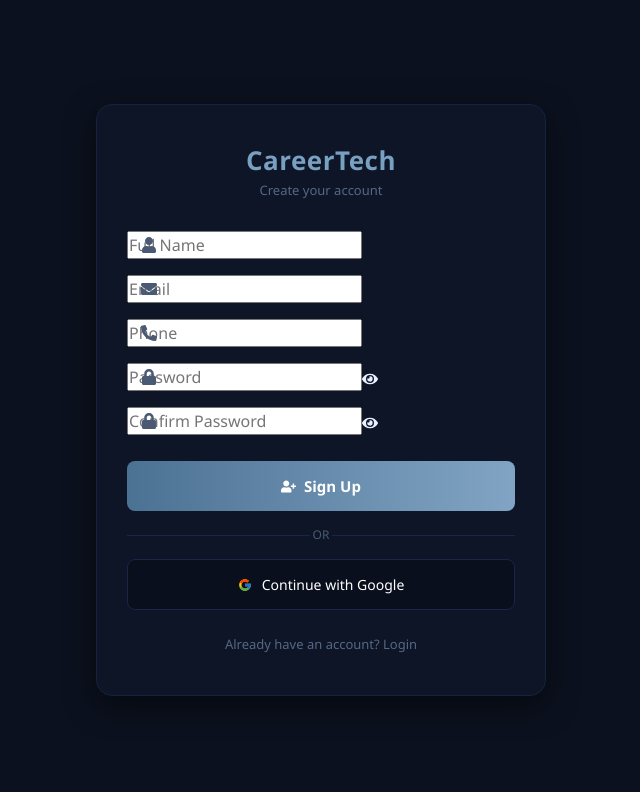
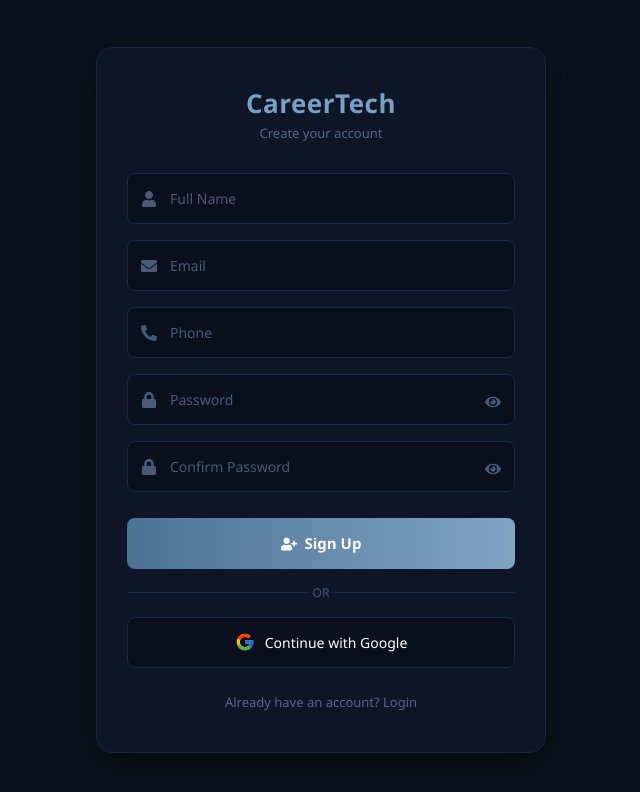
Before and after one commit to FinalProject-Team/finalProject, a React (Vite) app: page /register in a window 1280 px wide. Shown: the top 792 px of the page, without its empty margins (319-959 px from the left). Built offline with nearby package versions, Linux system fonts and the light colour scheme; no server answers.

Commit message:
update register ui

```diff
--- a/src/components/Navbar/Navbar.jsx
+++ b/src/components/Navbar/Navbar.jsx
@@ -3,6 +3,7 @@
 import { Link, useNavigate } from 'react-router-dom';
 import styles from './Navbar.module.css';
 import { useAuth } from '../../context/AuthContext';
+import JobRegister from '../layout/Register/JobRegister'
 
 export default function Navbar({ theme, toggleTheme }) {
   const [isOpen, setIsOpen] = useState(false);
@@ -37,7 +38,7 @@
           <a href="#tracks"  onClick={() => setIsOpen(false)}>Tracks</a>
           <a href="#courses" onClick={() => setIsOpen(false)}>Courses</a>
           <a href="#about"   onClick={() => setIsOpen(false)}>About</a>
-          <a href="#jobs"    onClick={() => setIsOpen(false)}>Apply Job</a>
+          <Link to="/register-job">Apply Now</Link>
         </div>
 
         <div className={styles.authButtons}>
--- a/src/components/layout/Register/JobRegister.module.css
+++ b/src/components/layout/Register/JobRegister.module.css
@@ -5,6 +5,7 @@
     align-items: center;
     background: linear-gradient(135deg, #0f172a 0%, #1e293b 100%);
     padding: 20px;
+    box-sizing: border-box; /* حماية الأبعاد من التمدد خارج الشاشة */
 }
 
 .card {
@@ -16,6 +17,7 @@
     max-width: 450px;
     box-shadow: 0 10px 25px rgba(0, 0, 0, 0.3);
     position: relative;
+    box-sizing: border-box;
 }
 
 .headerArea {
@@ -23,7 +25,7 @@
     flex-direction: column;
     align-items: center;
     gap: 8px;
-    margin-bottom: 10px;
+    margin-bottom: 20px; /* زودنا المسافة شوية عشان نمنع خنق العناوين */
 }
 
 .jobLogo {
@@ -59,22 +61,30 @@
 .form {
     display: flex;
     flex-direction: column;
-    gap: 16px;
+    gap: 20px; /* مسافة أوسع ومريحة بين الحقول */
+    width: 100%;
 }
 
+/* 🔥 الحل السحري هنا: الـ Input Group لازم يضمن إنه مغطي العرض كامل ويكون Relative */
 .inputGroup {
     position: relative;
     display: flex;
     align-items: center;
+    width: 100%;
+    box-sizing: border-box;
 }
 
+/* ظبط مكان الأيقونة الشمال عشان ما تدخلش في الكلام */
 .iconLeft {
     position: absolute;
     left: 14px;
     color: #64748b;
     font-size: 16px;
+    z-index: 2; /* نضمن إنها دايماً فوق الـ background ومش مستخبية */
+    pointer-events: none; /* عشان لو ضغطت عليها الماوس يربط بالـ input نفسه */
 }
 
+/* ظبط مكان أيقونة العين اليمين (إظهار الباسورد) */
 .iconRight {
     position: absolute;
     right: 14px;
@@ -82,23 +92,27 @@
     cursor: pointer;
     display: flex;
     align-items: center;
+    z-index: 2;
 }
 
 .iconRight:hover {
     color: #38bdf8;
 }
 
+/* 🔥 حلينا مشكلة الـ Padding الداخلي عشان النص يبدأ بعد الأيقونة تماماً */
 .input {
     width: 100%;
-    padding: 12px 14px 12px 42px;
+    padding: 14px 16px 14px 45px; /* 45px حشوة يسار عشان تدي مساحة مريحة جداً بعد الأيقونة */
     background: #0f172a;
     border: 1px solid #334155;
     border-radius: 8px;
     color: #f8fafc;
     font-size: 14px;
     transition: all 0.3s ease;
+    box-sizing: border-box; /* يمنع الـ input إنه يخرج برة الـ card */
 }
 
+/* حقول الباسورد محتاجة حشوة يمين كمان عشان النص ما يدخلش في أيقونة العين */
 .inputPassword {
     padding-right: 42px;
 }
@@ -120,7 +134,7 @@
     background: #38bdf8;
     color: #0f172a;
     border: none;
-    padding: 12px;
+    padding: 14px;
     border-radius: 8px;
     font-size: 15px;
     font-weight: 600;
@@ -131,6 +145,8 @@
     gap: 8px;
     transition: background 0.2s ease;
     margin-top: 10px;
+    width: 100%;
+    box-sizing: border-box;
 }
 
 .btn:hover {
@@ -147,6 +163,7 @@
     text-align: center;
     margin: 24px 0;
     color: #475569;
+    width: 100%;
 }
 
 .divider::before, .divider::after {
@@ -163,7 +180,7 @@
 
 .googleBtn {
     width: 100%;
-    padding: 11px;
+    padding: 12px;
     background: transparent;
     border: 1px solid #334155;
     border-radius: 8px;
@@ -176,6 +193,7 @@
     justify-content: center;
     gap: 10px;
     transition: background 0.2s ease;
+    box-sizing: border-box;
 }
 
 .googleBtn:hover {
@@ -205,6 +223,7 @@
     text-decoration: underline;
 }
 
+/* Toasts */
 .toast {
     width: 100%;
     padding: 12px 16px;
@@ -214,6 +233,7 @@
     margin-bottom: 20px;
     text-align: left;
     animation: slideIn 0.3s ease-out;
+    box-sizing: border-box;
 }
 
 .toastSuccess {
--- a/src/components/layout/Register/Register.jsx
+++ b/src/components/layout/Register/Register.jsx
@@ -8,10 +8,10 @@
 
 const schema = yup.object().shape({
   fullName: yup.string().required("Full name is required").min(3),
-  email: yup.string().required().email(),
-  phone: yup.string().required().matches(/^01[0125][0-9]{8}$/),
-  password: yup.string().required().min(6),
-  confirmPassword: yup.string().oneOf([yup.ref('password'), null], "Passwords do not match"),
+  email: yup.string().required("Email is required").email("Invalid email format"),
+  phone: yup.string().required("Phone number is required").matches(/^01[0125][0-9]{8}$/, "Invalid Egyptian phone number"),
+  password: yup.string().required("Password is required").min(6, "Password must be at least 6 characters"),
+  confirmPassword: yup.string().oneOf([yup.ref('password'), null], "Passwords do not match").required("Please confirm your password"),
 });
 
 export default function Register() {
@@ -27,14 +27,11 @@
   });
 
   const [errors, setErrors] = useState({});
-
-  // toast state (مرة واحدة فقط)
   const [toastMessage, setToastMessage] = useState("");
   const [toastType, setToastType] = useState("");
 
   const navigate = useNavigate();
 
-  // hide toast after 4s
   useEffect(() => {
     if (toastMessage) {
       const timer = setTimeout(() => {
@@ -95,10 +92,7 @@
         setErrors(validationErrors);
       } else {
         setToastType("error");
-
-        const serverMessage =
-          err.response?.data?.message || err.message || "";
-
+        const serverMessage = err.response?.data?.message || err.message || "";
         const statusCode = err.response?.status;
 
         if (
@@ -125,25 +119,48 @@
           </div>
         )}
 
-        <h1 className={styles.title}>CareerTech</h1>
-        <p className={styles.subtitle}>Create your account</p>
+        <div className={styles.headerArea}>
+          <h1 className={styles.title}>CareerTech</h1>
+          <p className={styles.subtitle}>Create your account</p>
+        </div>
 
         <form className={styles.form} onSubmit={handleSubmit}>
 
           <div className={styles.inputGroup}>
             <FaUser className={styles.iconLeft} />
-            <input name="fullName" placeholder="Full Name" value={formData.fullName} onChange={handleChange} />
+            <input
+              name="fullName"
+              placeholder="Full Name"
+              value={formData.fullName}
+              onChange={handleChange}
+              className={styles.input}
+            />
           </div>
+          {errors.fullName && <span className={styles.errorText}>{errors.fullName}</span>}
 
           <div className={styles.inputGroup}>
             <FaEnvelope className={styles.iconLeft} />
-            <input name="email" placeholder="Email" value={formData.email} onChange={handleChange} />
+            <input
+              name="email"
+              placeholder="Email"
+              value={formData.email}
+              onChange={handleChange}
+              className={styles.input}
+            />
           </div>
+          {errors.email && <span className={styles.errorText}>{errors.email}</span>}
 
           <div className={styles.inputGroup}>
             <FaPhoneAlt className={styles.iconLeft} />
-            <input name="phone" placeholder="Phone" value={formData.phone} onChange={handleChange} />
+            <input
+              name="phone"
+              placeholder="Phone"
+              value={formData.phone}
+              onChange={handleChange}
+              className={styles.input}
+            />
           </div>
+          {errors.phone && <span className={styles.errorText}>{errors.phone}</span>}
 
           <div className={styles.inputGroup}>
             <FaLock className={styles.iconLeft} />
@@ -153,11 +170,13 @@
               placeholder="Password"
               value={formData.password}
               onChange={handleChange}
+              className={`${styles.input} ${styles.inputPassword}`}
             />
-            <span onClick={() => setShowPassword(!showPassword)}>
+            <span className={styles.iconRight} onClick={() => setShowPassword(!showPassword)}>
               {showPassword ? <FaEyeSlash /> : <FaEye />}
             </span>
           </div>
+          {errors.password && <span className={styles.errorText}>{errors.password}</span>}
 
           <div className={styles.inputGroup}>
             <FaLock className={styles.iconLeft} />
@@ -167,26 +186,30 @@
               placeholder="Confirm Password"
               value={formData.confirmPassword}
               onChange={handleChange}
+              className={`${styles.input} ${styles.inputPassword}`}
             />
-            <span onClick={() => setShowConfirmPassword(!showConfirmPassword)}>
+            <span className={styles.iconRight} onClick={() => setShowConfirmPassword(!showConfirmPassword)}>
               {showConfirmPassword ? <FaEyeSlash /> : <FaEye />}
             </span>
           </div>
+          {errors.confirmPassword && <span className={styles.errorText}>{errors.confirmPassword}</span>}
 
           <button type="submit" className={styles.btn}>
-            <FaUserPlus /> Sign Up
+            <FaUserPlus className={styles.btnIcon} /> Sign Up
           </button>
 
         </form>
 
-        <div className={styles.divider}>OR</div>
+        <div className={styles.divider}>
+          <span>OR</span>
+        </div>
 
         <button onClick={handleGoogleLogin} className={styles.googleBtn}>
-          <FcGoogle /> Continue with Google
+          <FcGoogle className={styles.googleIcon} /> Continue with Google
         </button>
 
         <p className={styles.footerText}>
-          Already have an account? <Link to="/login">Login</Link>
+          Already have an account? <Link to="/login" className={styles.employerLink}>Login</Link>
         </p>
 
       </div>
```
